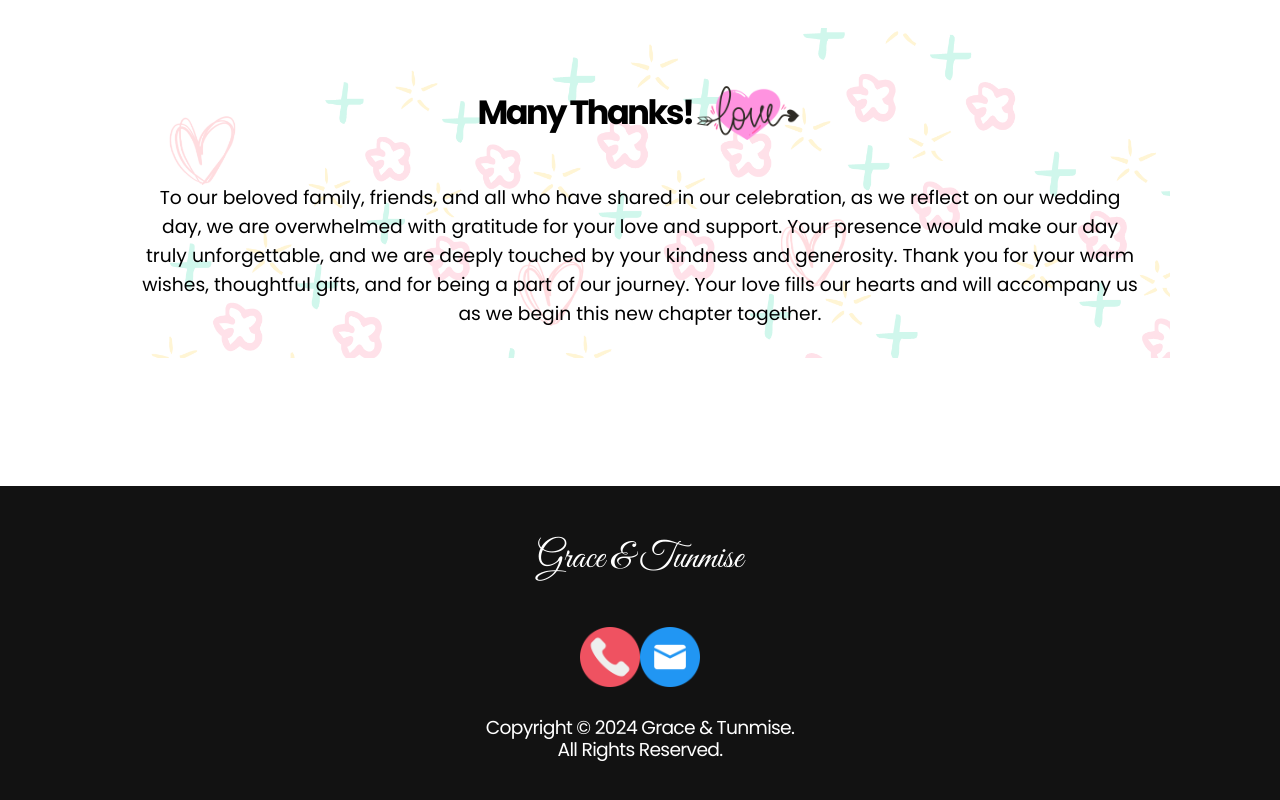
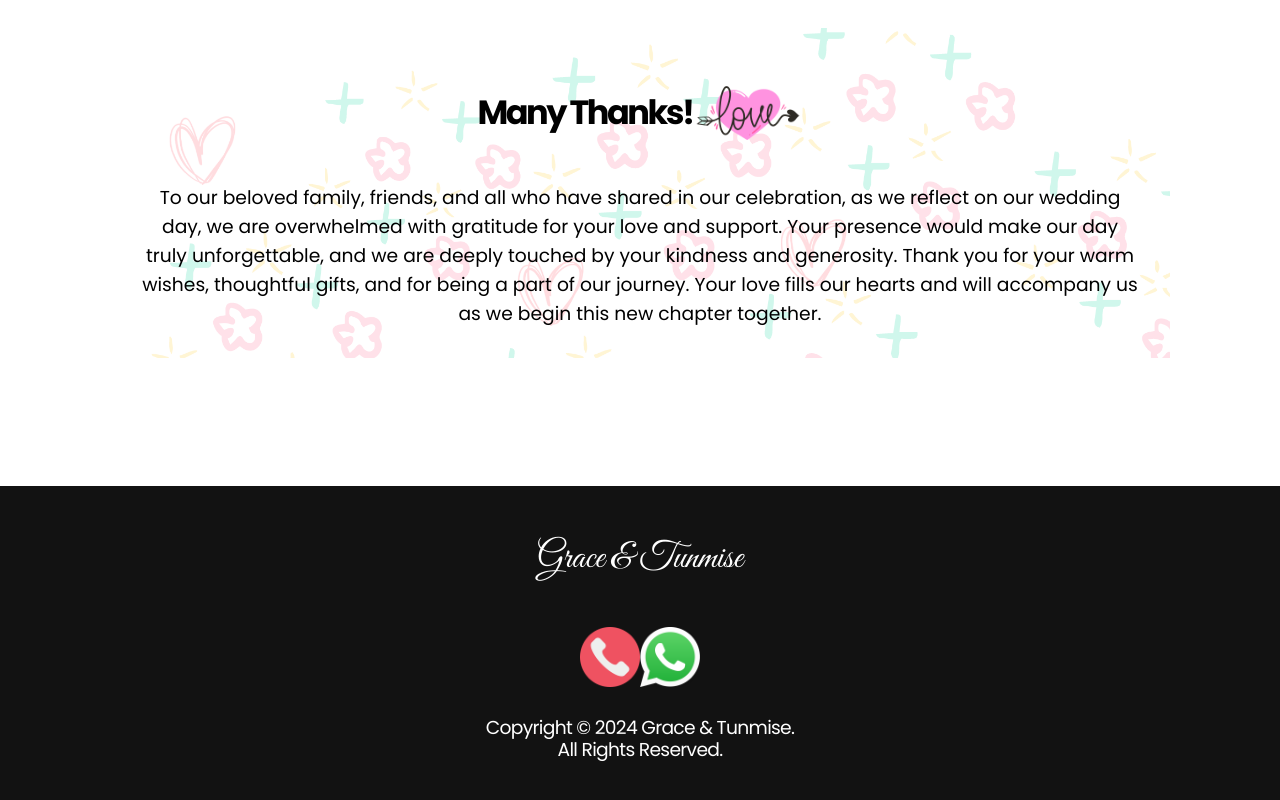
Before and after one commit to IsraelPhilips/Wedding-Landing-Page, a React (Create React App) app: page / in a window 1280 px wide. Shown: the part 6522-7322 px from the top of the page. Built offline with nearby package versions, Linux system fonts and the light colour scheme; a web font is replaced by a local one.

Commit message:
Final edits

```diff
--- a/src/Homepage/give.js
+++ b/src/Homepage/give.js
@@ -9,6 +9,7 @@ import Hearts from '../images/hearts.png';
 
 import Call from '../images/phone-call.png';
 import Mail from '../images/mail.png';
+import Whatsapp from '../images/whatsapp.png';
 import LoveArro from '../images/love-arro.png';
 import { useState } from "react";
 
@@ -55,7 +56,7 @@ function Give() {
             <div className="account">
                 <div className="icons">
                     <a href="tel:+2347066312093"><img src={Call} /></a>
-                    <a href="mailto:israelphilipsdev@gmail.com"><img src={Mail} /></a>
+                    <a href="https://wa.me/2347066312093"><img src={Whatsapp} /></a>
                 </div>
                 <p className="copy">Copyright © 2024 Grace & Tunmise. <br />All Rights Reserved.</p>
             </div>
--- a/src/Homepage/navbar.js
+++ b/src/Homepage/navbar.js
@@ -20,7 +20,7 @@ const Menu = ({showSidebar}) => {
                 <a href='#story' onClick={showSidebar}>Our Story</a>
                 <a href='#location' onClick={showSidebar}>Location</a>
                 <a href='#give' onClick={showSidebar}>Give</a>
-                <a href='#contact' onClick={showSidebar}>Contact</a>
+                <a href='#footer' onClick={showSidebar}>Contact</a>
             </div>
         </div>
     )
```
Also changed, not shown: src/images/whatsapp.png (added).
